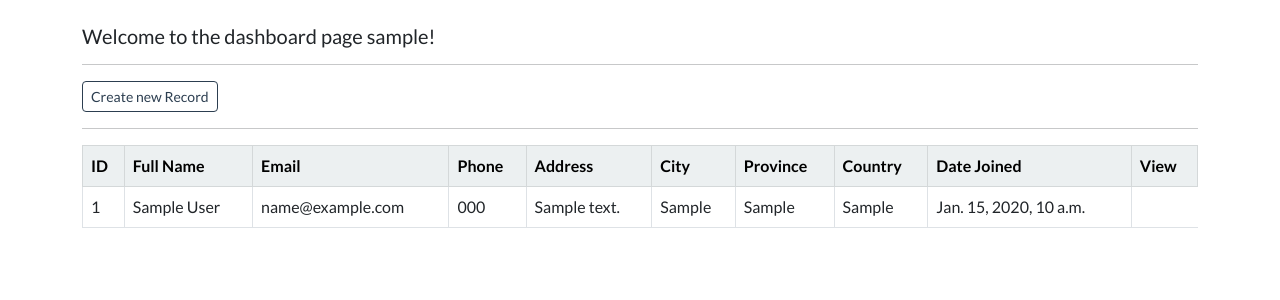
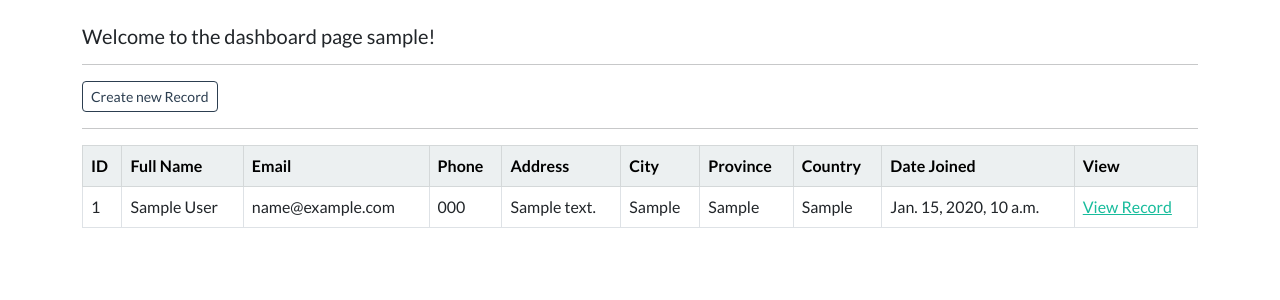
Before and after one commit to rustybladez/CRMango, a Django app: page /dashboard in a window 1280 px wide. Shown: the part 72-372 px from the top of the page. Run offline with Django 5.2, Linux system fonts and the light colour scheme; a user stored in the database is signed in; tables that the repository leaves empty hold one stand-in row (values such as "Sample post").

Commit message:
Implemented update and view single record

```diff
--- a/crmango/webapp/templates/webapp/dashboard.html
+++ b/crmango/webapp/templates/webapp/dashboard.html
@@ -58,6 +58,8 @@
 
                 <td> {{record.creation_date}} </td>
 
+                <td> <a href="{% url 'record' record.id %}"> View Record </a> </td>
+
 
             </tr>
 
--- a/crmango/webapp/urls.py
+++ b/crmango/webapp/urls.py
@@ -20,6 +20,8 @@ urlpatterns = [
 
     path('create-record', views.create_record, name="create-record"),
 
+    path('update-record/<int:pk>', views.update_record, name="update-record"),
 
+    path('record/<int:pk>', views.singular_record, name="record"),
 
 ]
--- a/crmango/webapp/views.py
+++ b/crmango/webapp/views.py
@@ -101,3 +101,37 @@ def create_record(request):
     context = {'form': form}
 
     return render(request, 'webapp/create-record.html', context=context)
+
+# Update a record
+
+@login_required(login_url='my-login')
+def update_record(request, pk):
+
+    record = Record.objects.get(id=pk)
+
+    form = UpdateRecordForm(instance=record)
+
+    if request.method == 'POST':
+
+        form = UpdateRecordForm(request.POST, instance=record)
+
+        if form.is_valid():
+
+            form.save()
+
+            return redirect('dashboard')
+
+    context = {'form': form}
+
+    return render(request, 'webapp/update-record.html', context=context)
+
+# Read/view a single record
+
+@login_required(login_url='my-login')
+def singular_record(request, pk):
+
+    all_records = Record.objects.get(id=pk)
+
+    context = {'record': all_records}
+
+    return render(request, 'webapp/view-record.html', context=context)
```
Also changed, not shown: crmango/webapp/templates/webapp/update-record.html (+30 -0 lines), crmango/webapp/templates/webapp/view-record.html (+57 -0 lines).
